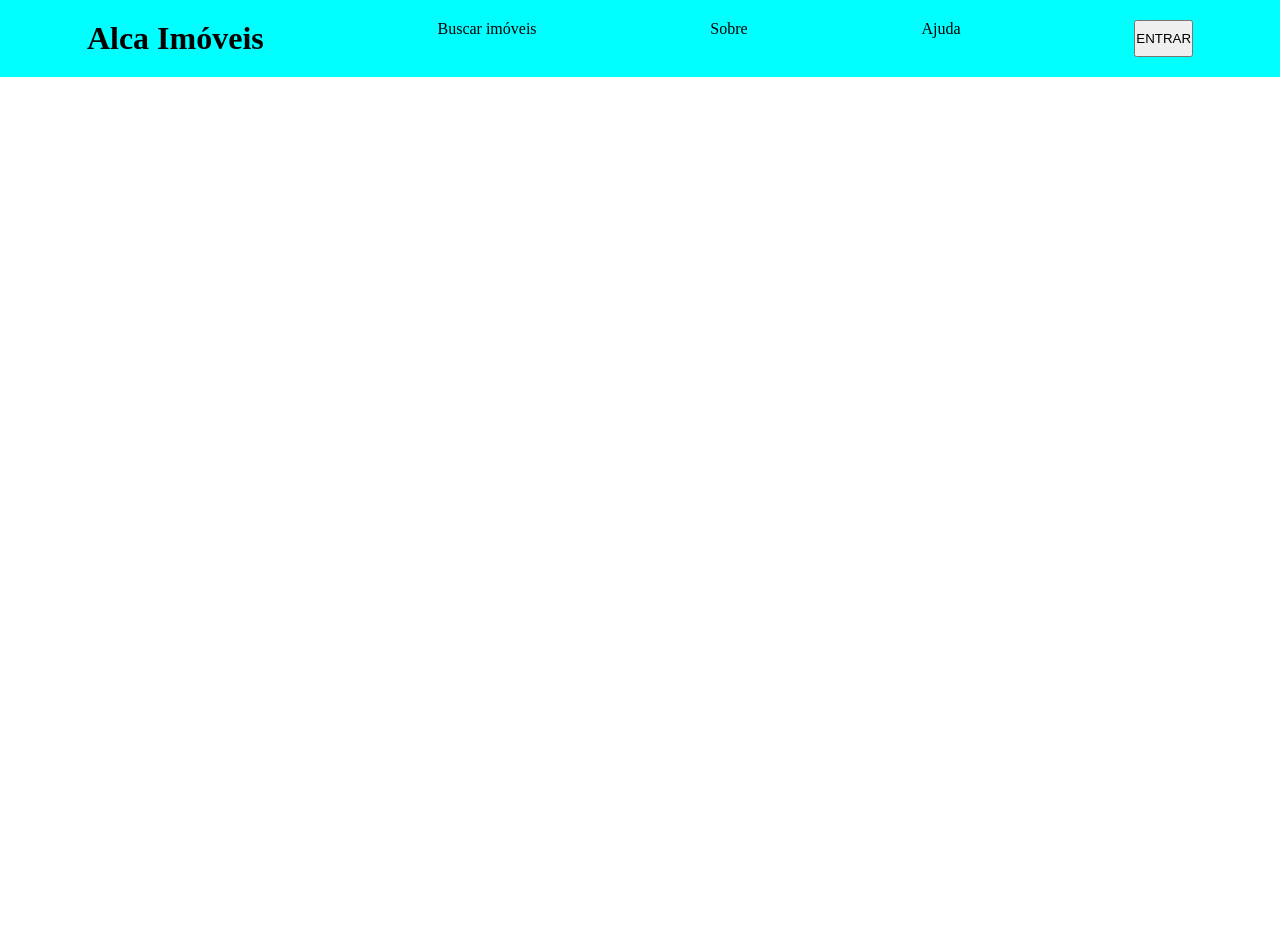
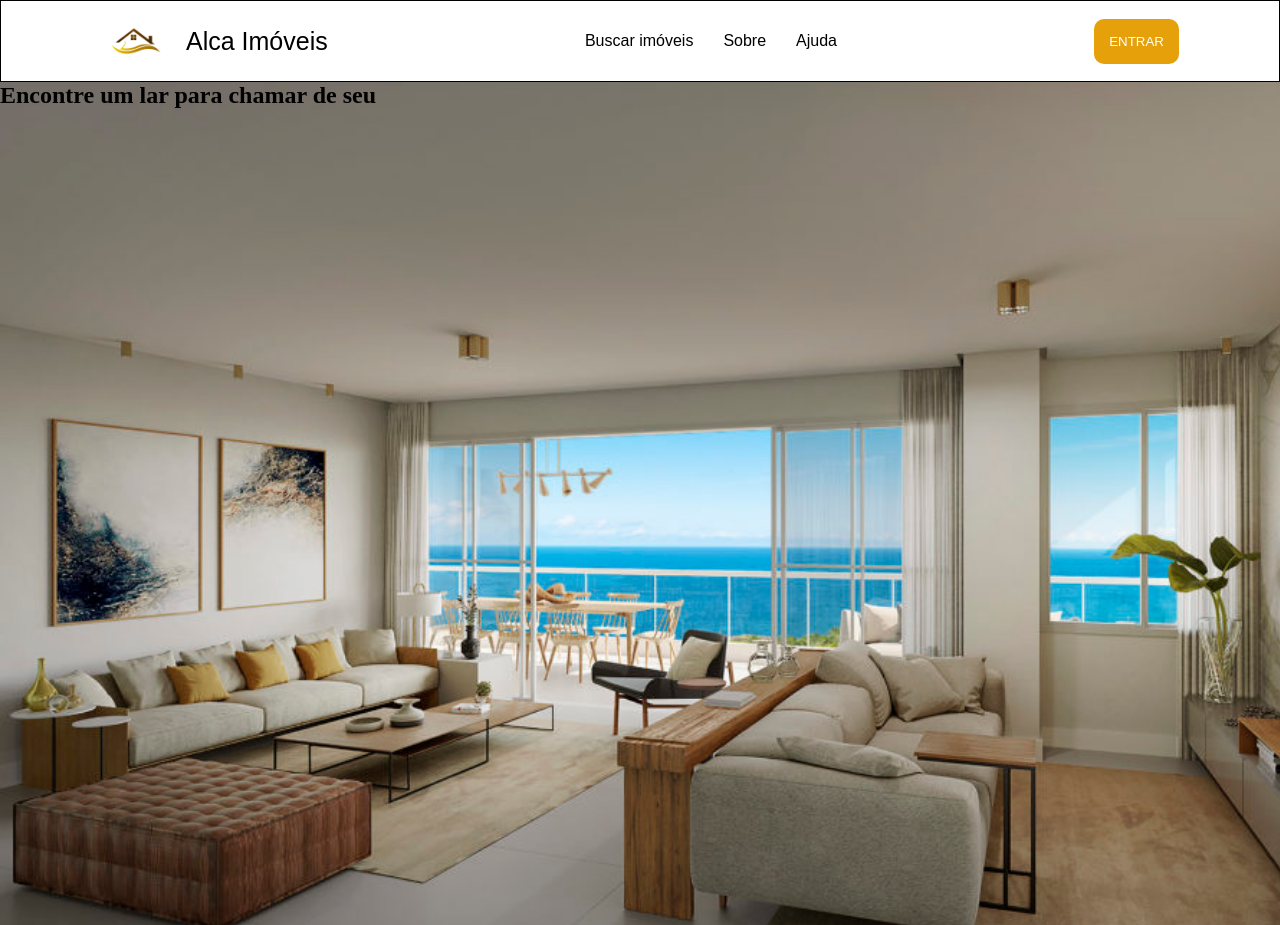
Before and after one commit to ifpi-picos/projeto-web-Carollinaa, a plain HTML site: page index.html in a window 1280 px wide. Shown: the top 925 px of the page. Before the commit the page ends 800 px from the top, so only its background shows below. Drawn offline with Linux system fonts and the light colour scheme; a web font is replaced by a local one.

Commit message:
mudanças no cabeçalho e add do fundo

```diff
--- a/index.html
+++ b/index.html
@@ -1,5 +1,6 @@
 <!DOCTYPE HTML>
 <html lang="pt-br">
+
 <head>
     <meta charset="utf-8">
     <title>Alca</title>
@@ -9,17 +10,25 @@
 <body>
 
     <header>
- <h1>Alca Imóveis</h1>
-
- <p>Buscar imóveis</p>
- <p>Sobre</p>
- <p>Ajuda</p>
+        <nav class="menu">
+            <div class="logo">
+                <img src="./assets/Logo.jpg">
+                <span>Alca Imóveis</span>
+            </div>
+            <ul class="lista-links">
+                <li><a href="#">Buscar imóveis</a></li>
+                <li><a href="#">Sobre</a></li>
+                <li><a href="#">Ajuda</a></li>
+            </ul>
             <button>ENTRAR</button>
-
+        </nav>
     </header>
 
     <main>
+        <section>
+            <h1>Encontre um lar para chamar de seu</h1>
 
+        </section>
     </main>
 
     <footer>
@@ -28,4 +37,5 @@
 
 
 </body>
+
 </html>
--- a/style.css
+++ b/style.css
@@ -1,13 +1,58 @@
-*{
+@import url('https://fonts.googleapis.com/css2?family=Madimi+One&display=swap');
+
+* {
     padding: 0px;
     margin: 0px;
     box-sizing: border-box;
+    /* border: 1px solid #000; */
+}
+
+.menu {
+    background-color: rgb(255, 255, 255);
+    display: flex;
+    justify-content: space-between;
+    align-items: center;
+    padding: 5px 100px;
+    font-family: "Madimi One", sans-serif;
+    border: 1px solid #000;
+}
+
+.menu>button {
+    padding: 15px;
+    border-radius: 10px;
+    outline: none;
+    border: none;
+    background-color: rgb(230, 160, 10);
+    color: #fff;
+}
+
+.logo {
+    display: flex;
+    align-items: center;
+    gap: 15px;
+    font-size: 25px;
+    font-weight: 100;
+}
+
+.logo>img {
+    width: 70px;
+    height: 70px;
+    border-radius: 50%;
+}
+
+.lista-links {
+    display: flex;
+    gap: 30px;
+    list-style: none;
 
 }
-header{
-    width: 100%;
-    background-color: aqua;
-    display: flex;
-    justify-content: space-around;
-    padding: 20px 0;
+
+.lista-links>li>a {
+    text-decoration: none;
+    color: #000;
 }
+main{
+    background-image:url(./assets/fundo.jpg);
+    background-size:cover;
+    height: 900px;
+}
```
Also changed, not shown: assets/Logo.jpg (added), assets/fundo.jpg (added). Lines whose indentation alone changed are shown as unchanged.
